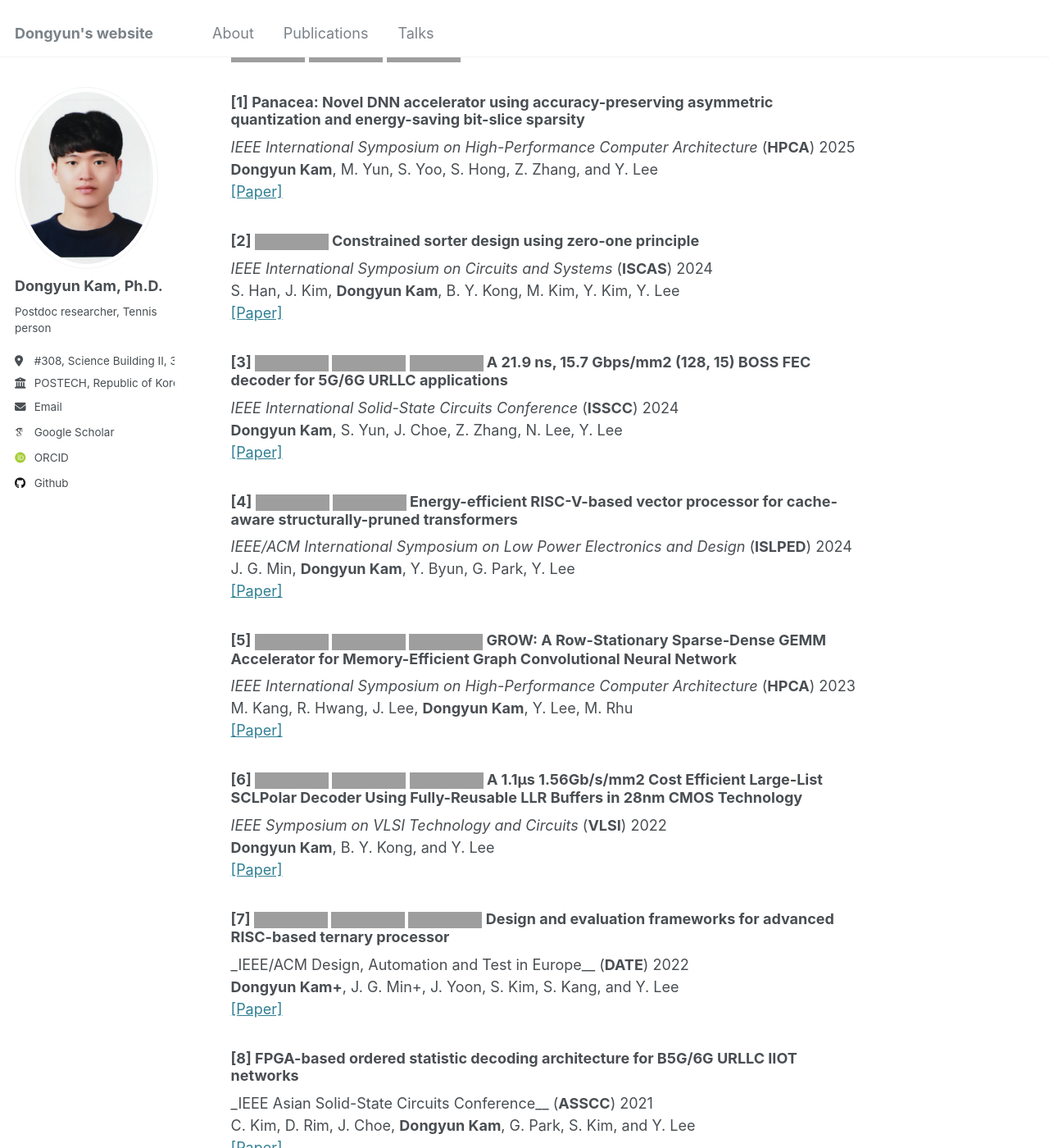
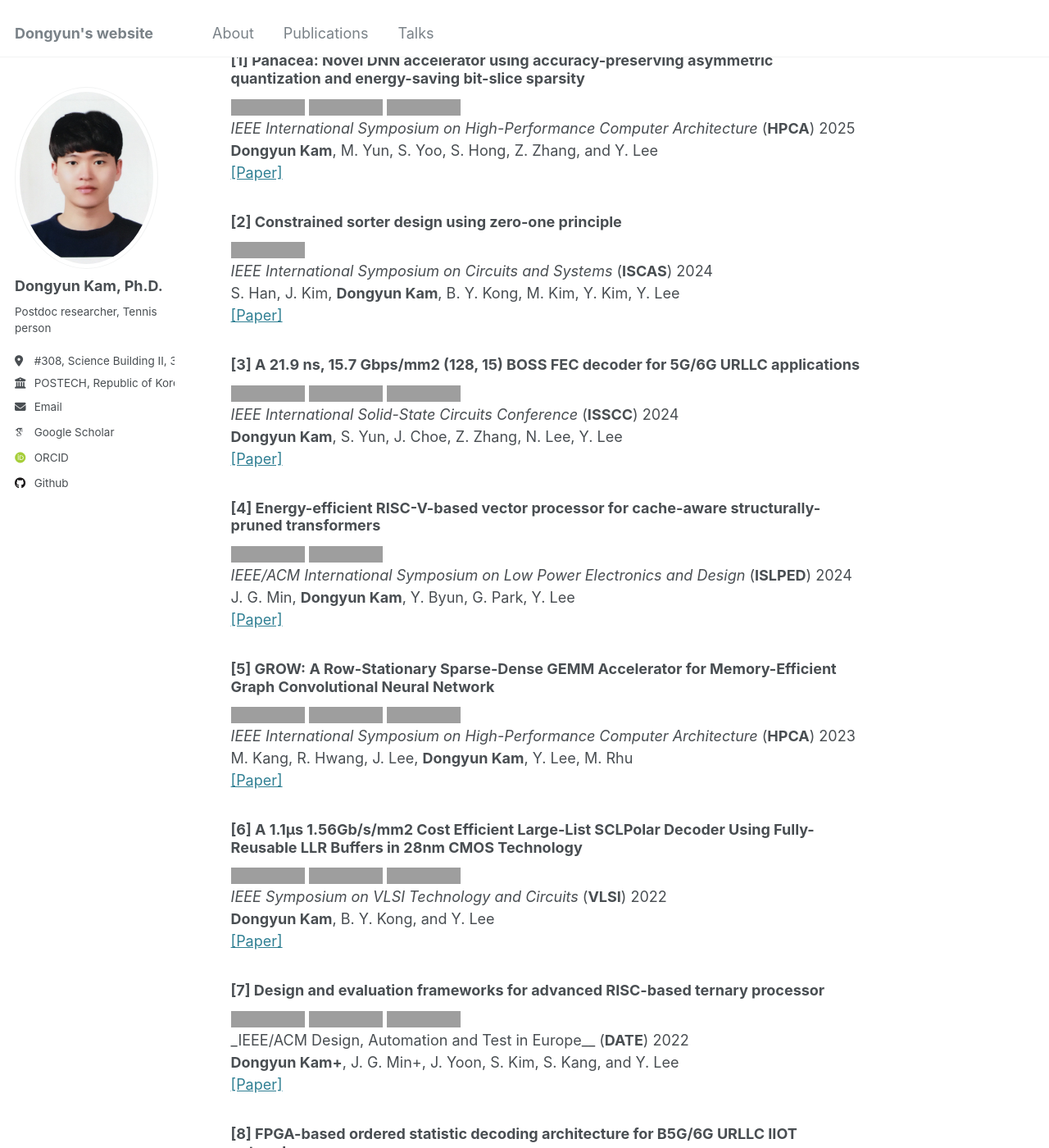
Before and after one commit to Dongyunkam/dongyunkam.github.io, a Jekyll site: the page built from _pages/publications.md, in a window 1280 px wide and 1400 px high, scrolled down 273 px. Shown: the whole window at 82% size. Built offline with Jekyll 4.4.1, drawn with Linux system fonts in a browser that asks for light colours; some web fonts are replaced; some of the changed lines change nothing that is shown; grey boxes are pictures that could not be loaded.

Commit message:
Update publications.md

```diff
--- a/_pages/publications.md
+++ b/_pages/publications.md
@@ -10,43 +10,50 @@
 ======
 Research categories: <img alt="" src="https://img.shields.io/badge/DNN-000000"/> <img alt="" src="https://img.shields.io/badge/Communication-008FC7"/> <img alt="" src="https://img.shields.io/badge/Architecture-68BC71"/> <img src="https://img.shields.io/badge/Framework-A100FF"/> <img alt="" src="https://img.shields.io/badge/ASIC-FF9E0F"/> <img alt="" src="https://img.shields.io/badge/FPGA-A9225C"/> <img alt="" src="https://img.shields.io/badge/GPU-A5915F"/>
 
+### [1] Panacea: Novel DNN accelerator using accuracy-preserving asymmetric quantization and energy-saving bit-slice sparsity
 <img alt="" src="https://img.shields.io/badge/DNN-000000"/> <img alt="" src="https://img.shields.io/badge/Architecture-68BC71"/> <img alt="" src="https://img.shields.io/badge/ASIC-FF9E0F"/>
-### [1] Panacea: Novel DNN accelerator using accuracy-preserving asymmetric quantization and energy-saving bit-slice sparsity
 _IEEE International Symposium on High-Performance Computer Architecture_ (**HPCA**) 2025
 **Dongyun Kam**, M. Yun, S. Yoo, S. Hong, Z. Zhang, and Y. Lee
 [[Paper]](https://arxiv.org/abs/2412.10059)
 
-### [2] <img src="https://img.shields.io/badge/Framework-A100FF"/> Constrained sorter design using zero-one principle
+### [2] Constrained sorter design using zero-one principle
+<img src="https://img.shields.io/badge/Framework-A100FF"/>
 _IEEE International Symposium on Circuits and Systems_ (**ISCAS**) 2024
 S. Han, J. Kim, **Dongyun Kam**, B. Y. Kong, M. Kim, Y. Kim, Y. Lee
 [[Paper]](https://doi.org/10.1109/ISCAS58744.2024.10557942)
 
-### [3] <img alt="" src="https://img.shields.io/badge/Communication-008FC7"/> <img alt="" src="https://img.shields.io/badge/Architecture-68BC71"/> <img alt="" src="https://img.shields.io/badge/ASIC-FF9E0F"/> A 21.9 ns, 15.7 Gbps/mm2 (128, 15) BOSS FEC decoder for 5G/6G URLLC applications
+### [3] A 21.9 ns, 15.7 Gbps/mm2 (128, 15) BOSS FEC decoder for 5G/6G URLLC applications
+<img alt="" src="https://img.shields.io/badge/Communication-008FC7"/> <img alt="" src="https://img.shields.io/badge/Architecture-68BC71"/> <img alt="" src="https://img.shields.io/badge/ASIC-FF9E0F"/>
 _IEEE International Solid-State Circuits Conference_ (**ISSCC**) 2024
 **Dongyun Kam**, S. Yun, J. Choe, Z. Zhang, N. Lee, Y. Lee
 [[Paper]](https://doi.org/10.1109/ISSCC49657.2024.10454363)
 
-### [4] <img alt="" src="https://img.shields.io/badge/DNN-000000"/> <img alt="" src="https://img.shields.io/badge/Architecture-68BC71"/> Energy-efficient RISC-V-based vector processor for cache-aware structurally-pruned transformers
+### [4] Energy-efficient RISC-V-based vector processor for cache-aware structurally-pruned transformers
+<img alt="" src="https://img.shields.io/badge/DNN-000000"/> <img alt="" src="https://img.shields.io/badge/Architecture-68BC71"/>
 _IEEE/ACM International Symposium on Low Power Electronics and Design_ (**ISLPED**) 2024
 J. G. Min, **Dongyun Kam**, Y. Byun, G. Park, Y. Lee
 [[Paper]](https://doi.org/10.1109/ISLPED58423.2023.10244508)
 
-### [5] <img alt="" src="https://img.shields.io/badge/DNN-000000"/> <img alt="" src="https://img.shields.io/badge/Architecture-68BC71"/> <img alt="" src="https://img.shields.io/badge/ASIC-FF9E0F"/> GROW: A Row-Stationary Sparse-Dense GEMM Accelerator for Memory-Efficient Graph Convolutional Neural Network
+### [5] GROW: A Row-Stationary Sparse-Dense GEMM Accelerator for Memory-Efficient Graph Convolutional Neural Network
+<img alt="" src="https://img.shields.io/badge/DNN-000000"/> <img alt="" src="https://img.shields.io/badge/Architecture-68BC71"/> <img alt="" src="https://img.shields.io/badge/ASIC-FF9E0F"/>
 _IEEE International Symposium on High-Performance Computer Architecture_ (**HPCA**) 2023
 M. Kang, R. Hwang, J. Lee, **Dongyun Kam**, Y. Lee, M. Rhu
 [[Paper]](https://doi.org/10.48550/arXiv.2203.00158)
 
-### [6] <img alt="" src="https://img.shields.io/badge/Communication-008FC7"/> <img alt="" src="https://img.shields.io/badge/Architecture-68BC71"/> <img alt="" src="https://img.shields.io/badge/ASIC-FF9E0F"/> A 1.1μs 1.56Gb/s/mm2 Cost Efficient Large-List SCLPolar Decoder Using Fully-Reusable LLR Buffers in 28nm CMOS Technology
+### [6] A 1.1μs 1.56Gb/s/mm2 Cost Efficient Large-List SCLPolar Decoder Using Fully-Reusable LLR Buffers in 28nm CMOS Technology
+<img alt="" src="https://img.shields.io/badge/Communication-008FC7"/> <img alt="" src="https://img.shields.io/badge/Architecture-68BC71"/> <img alt="" src="https://img.shields.io/badge/ASIC-FF9E0F"/>
 _IEEE Symposium on VLSI Technology and Circuits_ (**VLSI**) 2022
 **Dongyun Kam**, B. Y. Kong, and Y. Lee
 [[Paper]](https://doi.org/10.1109/VLSITechnologyandCir46769.2022.9830317)
 
-### [7] <img alt="" src="https://img.shields.io/badge/Architecture-68BC71"/> <img src="https://img.shields.io/badge/Framework-A100FF"/> <img alt="" src="https://img.shields.io/badge/FPGA-A9225C"/> Design and evaluation frameworks for advanced RISC-based ternary processor
+### [7] Design and evaluation frameworks for advanced RISC-based ternary processor
+<img alt="" src="https://img.shields.io/badge/Architecture-68BC71"/> <img src="https://img.shields.io/badge/Framework-A100FF"/> <img alt="" src="https://img.shields.io/badge/FPGA-A9225C"/>
 _IEEE/ACM Design, Automation and Test in Europe__ (**DATE**) 2022
 **Dongyun Kam+**, J. G. Min+, J. Yoon, S. Kim, S. Kang, and Y. Lee
 [[Paper]](https://doi.org/10.23919/DATE54114.2022.9774584)
 
 ### [8] FPGA-based ordered statistic decoding architecture for B5G/6G URLLC IIOT networks
+<img alt="" src="https://img.shields.io/badge/Communication-008FC7"/> <img alt="" src="https://img.shields.io/badge/Architecture-68BC71"/> <img alt="" src="https://img.shields.io/badge/FPGA-A9225C"/>
 _IEEE Asian Solid-State Circuits Conference__ (**ASSCC**) 2021
 C. Kim, D. Rim, J. Choe, **Dongyun Kam**, G. Park, S. Kim, and Y. Lee
 [[Paper]](https://doi.org/10.1109/A-SSCC53895.2021.9634714)
```
